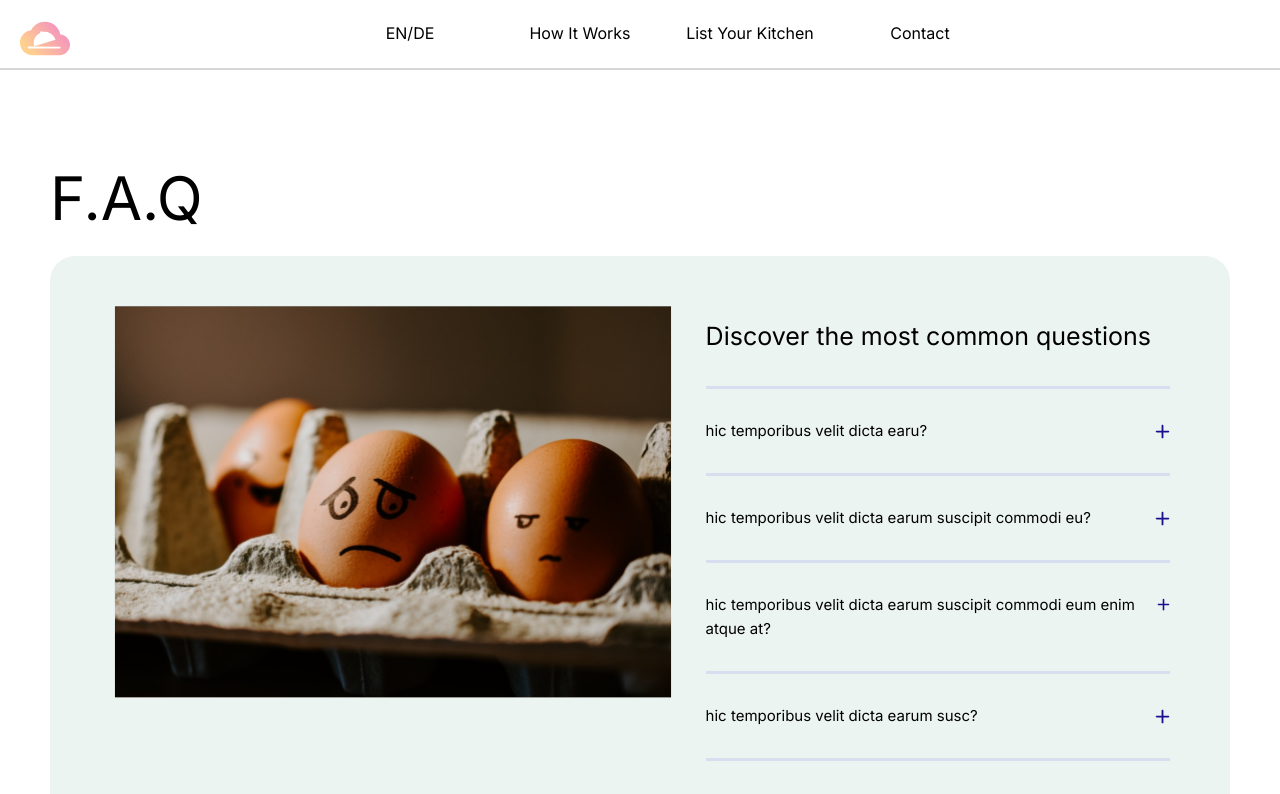
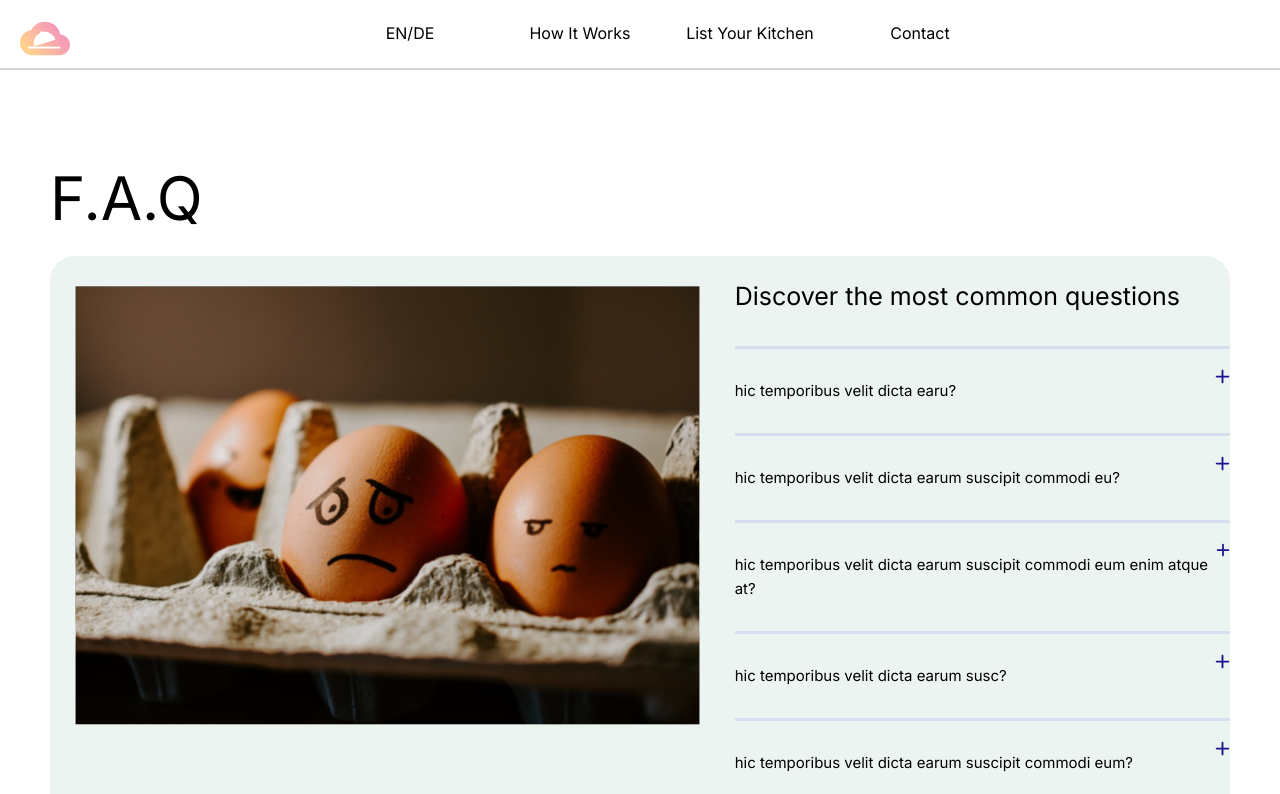
Before and after one commit to FoodleBerlin/foodle, a Next.js app: page /faq in a window 1280 px wide. Shown: the top 794 px of the page. Built offline with nearby package versions, Linux system fonts and the light colour scheme.

Commit message:
scss done

```diff
--- /dev/null
+++ b/components/FaqAccordion/FaqAccordion.module.scss
@@ -0,0 +1,39 @@
+@use '../../styles/base/colors';
+
+.main{
+    &__onClick{
+        display: flex;
+        flex-direction: row;
+        justify-content: space-between;
+
+        cursor: pointer;
+
+        &__title{
+            font-size: 1.5rem;
+            margin-bottom: 3rem;
+            margin-top: 1rem;
+        }
+
+    }
+
+    &__content{
+
+        max-width: fit-content;
+        font-size: 1.5rem;
+        margin-bottom: 3rem;
+        color: colors.$color-dark-grey;
+
+    }
+
+    hr{
+
+        color: colors.$color-light-purple;
+        background-color:colors.$color-light-purple;
+        clear: both;
+        border: 0;
+        display: block;
+        height: 3px;
+
+        margin-bottom: 2rem;
+    }
+}
--- /dev/null
+++ b/components/FaqAccordion/index.tsx
@@ -0,0 +1,30 @@
+
+import React, {useState} from 'react';
+import Image from 'next/image';
+import styles from './FaqAccordion.module.scss';
+
+export type AccordinProps= {
+    title: string,
+    content: string
+}
+
+
+const Accordion=(props: AccordinProps) => {
+    const [isActive, setIsActive] = React.useState<boolean>(false);
+
+
+    return (
+      <div  className="">
+        <div className={styles['main__onClick']} onClick={() => setIsActive(!isActive) }>
+          <div className={styles['main__onClick__title']}>{props.title}</div>
+          <div className="">{isActive ? <Image  alt={'xmark'} src={'/xmark.svg'} width={15} height={15} /> : <Image alt={'plus'} src={'/plus.svg'} width={15} height={15} />}</div>
+        </div>
+        {isActive && <div className={styles['main__content']}>{props.content}</div>}
+
+        <hr />
+
+      </div>
+    );
+  };
+
+  export default Accordion;
--- /dev/null
+++ b/pages/faq/Faq.module.scss
@@ -0,0 +1,69 @@
+@use '../../styles/base/colors';
+
+
+.main {
+    display: flex;
+    flex-direction: column;
+
+    padding: 50px;
+    margin-bottom: 3rem !important;
+    margin-top: 10rem !important;
+
+    align-items: center;
+
+    font-family: 'Inter', sans-serif !important;
+    font-weight: 300;
+
+    &__title{
+        font-size: 6rem;
+        margin-bottom: 1rem;
+
+        display: flex;
+        align-self: flex-start;
+    }
+
+    &__box{
+
+        display: flex ;
+        align-items: center flex-start ;
+        justify-content: column ;
+
+        padding-top: 120px 60px 110px 60px ;
+        gap: 10px ;
+        border-radius: 25px ;
+
+        width: 100% ;
+
+        background-color: colors.$color-light-mint ;
+
+        &__img{
+            margin-top: 3rem;
+            margin-left: 2rem;
+        }
+
+        &__questions{
+            margin-left: 2rem !important;
+            margin-top: 1rem;
+            width: 43%;
+
+            h2{
+                margin-top: 1rem;
+                margin-bottom: 3rem;
+                font-size: 2.5rem;
+            }
+
+            hr{
+                color: colors.$color-light-purple;
+                background-color:colors.$color-light-purple;
+                clear: both;
+                border: 0;
+                display: block;
+                height: 3px;
+
+                margin-bottom: 2rem;
+            }
+        }
+
+    }
+
+}
--- a/pages/faq.tsx
+++ b/pages/faq/index.tsx
@@ -1,9 +1,10 @@
 import type { NextPage } from 'next';
 import Image from 'next/image';
 import React, { useState } from 'react';
-import Navbar from '../components/Layout/Navbar';
+import Navbar from '../../components/Layout/Navbar';
 import Head from 'next/head';
-import Accordion from './faq_accordian';
+import Accordion from '../../components/FaqAccordion/index';
+import styles from './Faq.module.scss';
 
 const Faq: NextPage =() => {
 
@@ -45,29 +46,25 @@ const Faq: NextPage =() => {
                 <link rel="icon" href="/foodle_logo.svg" />
             </Head>
             <Navbar />
-            <div style={{padding: "50px"}}className="flex center-vertically mt-ten font-family flex-direction-column mb-three">
-                <div className="font-size-six mb-one align-self-left">
+            <div className={styles['main']}>
+                <div className={styles['main__title']}>
                     <h1>F.A.Q</h1>
                 </div>
-                <div style={{width: '100%', alignItems: 'flex-start', paddingTop: '50px'}} className="flex flex-row bg-color-light-mint padding-tb padding-lr border-radius gap-ten">
-                    <div className="">
+                <div className={styles['main__box']}>
+                    <div className={styles['main__box__img']}>
                         <Image alt={'FAQ Image'} src={'/eggsFAQ.svg'} width={650} height={450} />
                     </div>
-                    <div className="ml-two">
-                        <div className="mt-one mb-three font-size-twohalf">
-                            <h2>Discover the most common questions</h2>
+                    <div className={styles['main__box__questions']}>
+
+                        <h2>Discover the most common questions</h2>
+                        <hr/>
+
+                        <div className="">
+                            {faqData.map(({title, content}) => (
+                                <Accordion title={title} content={content} />
+                            ))}
                         </div>
 
-                        <hr className="color-light-purple mb-two"/>
-
-
-                        <div className="">
-                            <div className="">
-                                {faqData.map(({title, content}) => (
-                                    <Accordion title={title} content={content} />
-                                ))}
-                            </div>
-                        </div>
                     </div>
                 </div>
             </div>
--- a/pages/faq_accordian.tsx
+++ /dev/null
@@ -1,29 +0,0 @@
-
-import React, {useState} from 'react';
-import Image from 'next/image';
-
-export type AccordinProps= {
-    title: string,
-    content: string
-}
-
-
-const Accordion=(props: AccordinProps) => {
-    const [isActive, setIsActive] = React.useState<boolean>(false);
-
-
-    return (
-      <div  className="accordion-item">
-        <div className="flex flex-direction-row flex-space-between cursor-pointer" onClick={() => setIsActive(!isActive) }>
-          <div className="font-size-one-half mb-three mt-one">{props.title}</div>
-          <div className="ml-two position-relative onehalf-from-top">{isActive ? <Image  alt={'xmark'} src={'/xmark.svg'} width={15} height={15} /> : <Image alt={'plus'} src={'/plus.svg'} width={15} height={15} />}</div>
-        </div>
-        {isActive && <div style={{maxWidth: 'fit-content'}} className="font-size-one-half mb-three font-color-dark-grey">{props.content}</div>}
-
-          <hr className="color-light-purple mb-two"/>
-
-      </div>
-    );
-  };
-
-  export default Accordion;
```
